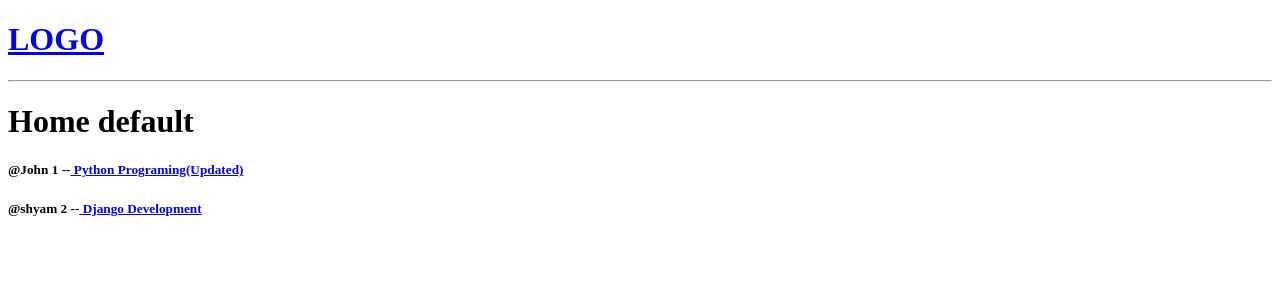
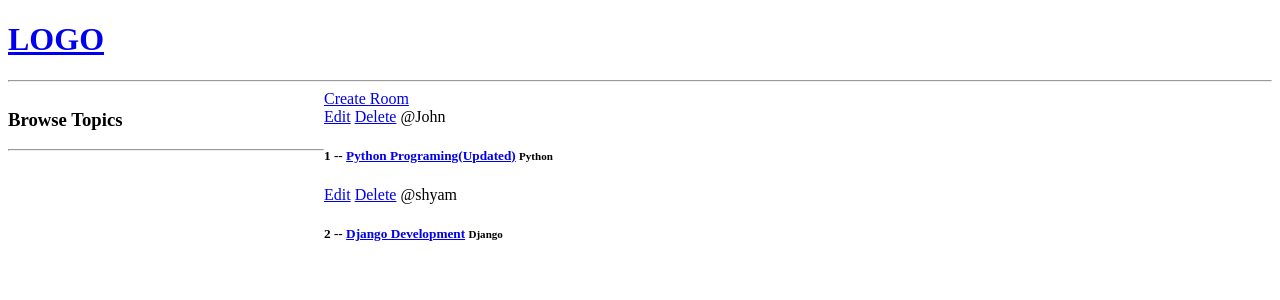
Before and after one commit to Shawn-2022/DevXchange, a Django app: page / in a window 1280 px wide. Shown: the top 300 px of the page. Run offline with Django 4.2, Linux system fonts and the light colour scheme; data comes from the database, SQL or seed files in the repository; both versions use the stored data as it was after the commit.

Commit message:
13th april

```diff
--- a/base/models.py
+++ b/base/models.py
@@ -19,6 +19,8 @@ class Room(models.Model):
     updated = models.DateTimeField(auto_now=True)
     created = models.DateTimeField(auto_now_add=True)
 
+    class Meta:
+        ordering = ['-updated','-created']
     def __str__(self):
         return self.name
 
--- a/base/urls.py
+++ b/base/urls.py
@@ -3,6 +3,13 @@ from . import views
 
 urlpatterns = [
     path('',views.home,name="home"),
+
     path('room/<str:id>/',views.room,name="room"),
 
+    path('create-room/',views.createRoom,name="create-room"),
+
+    path('update-room/<str:id>/',views.updateRoom,name="update-room"),
+
+    path('delete-room/<str:id>/',views.deleteRoom,name="delete-room"),
+
 ]
--- a/base/views.py
+++ b/base/views.py
@@ -1,6 +1,6 @@
-from django.shortcuts import render
+from django.shortcuts import render ,redirect
 from .models import Room
-
+from .forms import RoomForm
 
 
 def home(request):
@@ -13,3 +13,33 @@ def room(request,id):
     room = Room.objects.get(id=id)
     context = {'room':room}
     return render (request, 'base/room.html',context)
+
+def createRoom(request):
+    form = RoomForm()
+    if request.method == 'POST':
+        form =RoomForm(request.POST)
+        if form.is_valid():
+            form.save()
+            return redirect('home')
+
+    context = {'form':form}
+    return render (request,'base/room_form.html',context)
+
+def updateRoom(request,id):
+    room = Room.objects.get(id=id)
+    form = RoomForm(instance=room)
+    if request.method == 'POST':
+        form =RoomForm(request.POST,instance=room)
+        if form.is_valid():
+            form.save()
+            return redirect('home')
+
+    context ={'form':form}
+    return render(request,'base/room_form.html',context)
+
+def deleteRoom(request,id):
+    room = Room.objects.get(id=id)
+    if request.method == 'POST':
+        room.delete()
+        return redirect ('home')
+    return render(request,'base/delete.html',{'obj':room})
--- a/templates/base/home.html
+++ b/templates/base/home.html
@@ -2,20 +2,33 @@
 
 
 {% block  content %}
+<style>
+    .home-container{
+        display : grid;
+        grid-template-columns:1fr 3fr;
+    }
+</style>
 
-<h1>Home default</h1>
-
+<div class = "home-container">
     <div>
+        <h3>Browse Topics</h3>
+        <hr>
+    </div>
+    <div>
+        <a href={% url 'create-room' %}>Create Room</a>
         <div>
             {%for room in rooms%}
                 <div>
+                    <a href = "{% url 'update-room' room.id %}">Edit</a>
+                    <a href = "{% url 'delete-room' room.id %}">Delete</a>
+                    <span>@{{room.host.username}}</span>
                     <h5>
-                    <span>@{{room.host.username}}</span>
-                    {{room.id}} --<a href='{% url 'room' room.id %}'> {{room.name}}</a>
+                        {{room.id}} -- <a href='{% url 'room' room.id %}'> {{room.name}}</a>
+                        <small>{{room.topic.name}}</small>
                     </h5>
                 </div>
             {% endfor %}
         </div>
     </div>
-
+</div>
 {% endblock content %}
```
Also changed, not shown: base/forms.py (added, +7 -0 lines), templates/base/delete.html (added, +15 -0 lines), templates/base/room_form.html (added, +13 -0 lines), db.sqlite3. Lines whose indentation alone changed are shown as unchanged.
